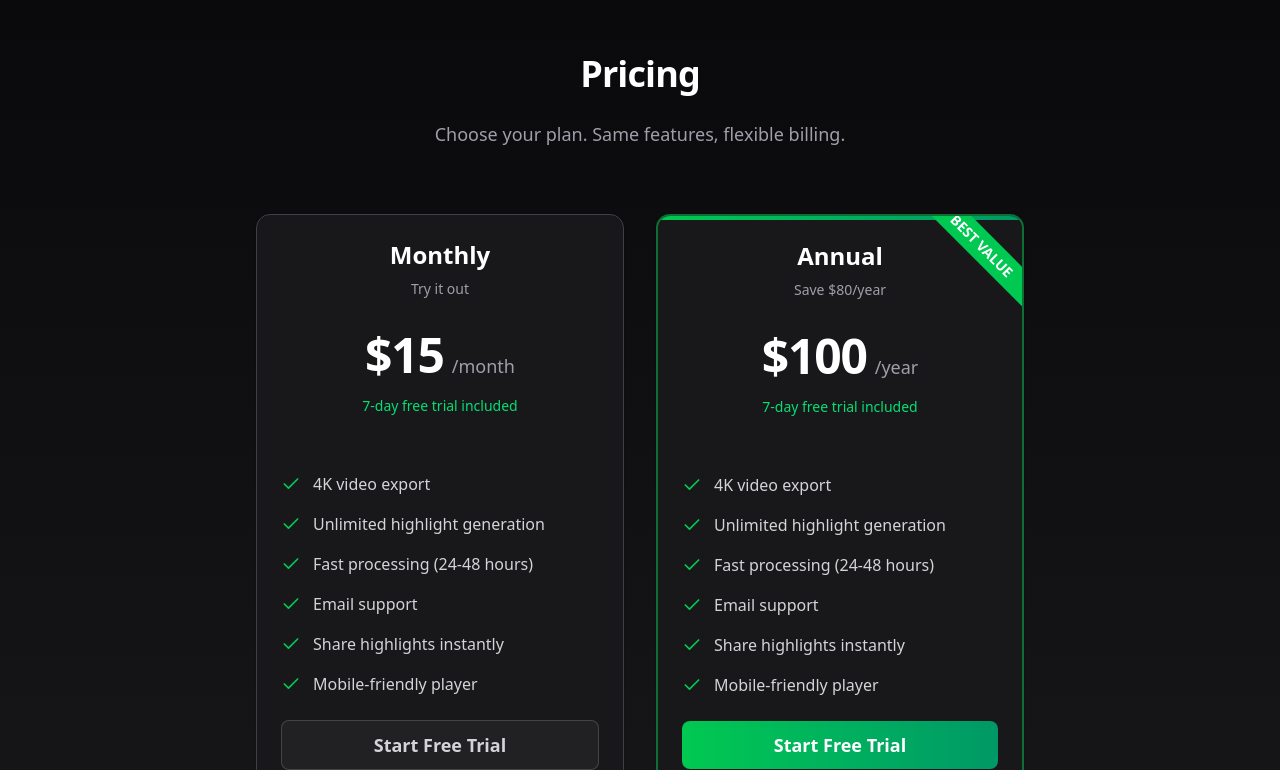
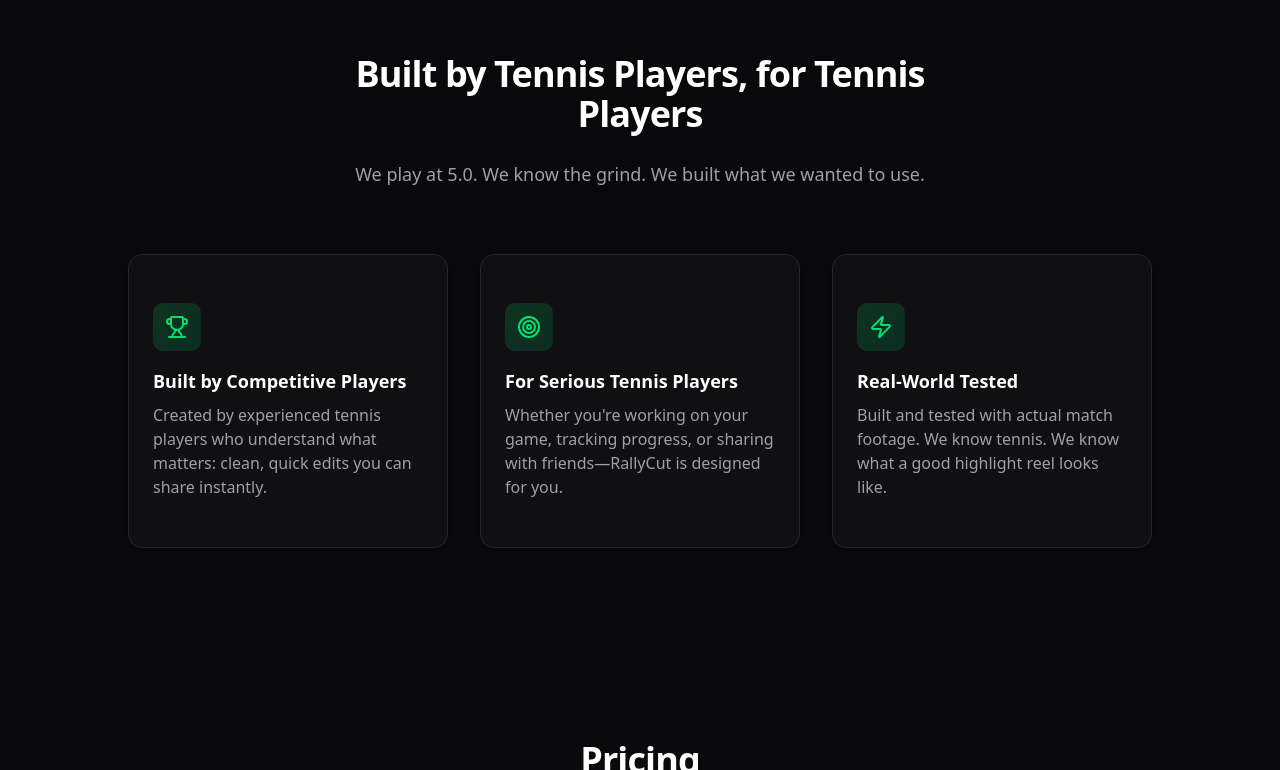
Before and after one commit to zhiachong/rallycut-web, a Next.js app: page / in a window 1280 px wide. Shown: the part 2030-2800 px from the top of the page. Built offline with nearby package versions, Linux system fonts and the light colour scheme.

Commit message:
Add: Tennis-specific hero title + credibility section (built by tennis players for tennis players)

```diff
--- a/app/page.tsx
+++ b/app/page.tsx
@@ -1,6 +1,7 @@
 'use client';
 import { Hero } from '@/components/hero';
 import { Features } from '@/components/features';
+import { Credibility } from '@/components/credibility';
 import { Pricing } from '@/components/pricing';
 import { UploadForm } from '@/components/upload-form';
 import { FAQ } from '@/components/faq';
@@ -37,6 +38,7 @@
     <main className="min-h-screen bg-zinc-950">
       <Hero onGetStarted={handleSubscribe} />
       <Features />
+      <Credibility />
       <Pricing onSubscribe={handleSubscribe} />
       <UploadForm onSubmit={(file, email) => handleSubscribe()} />
       <FAQ />
--- /dev/null
+++ b/components/credibility.tsx
@@ -0,0 +1,57 @@
+'use client';
+
+import { Card, CardContent } from '@/components/ui/card';
+import { Trophy, Target, Zap } from 'lucide-react';
+
+const credentials = [
+  {
+    icon: Trophy,
+    title: 'Built by Competitive Players',
+    description: 'Created by experienced tennis players who understand what matters: clean, quick edits you can share instantly.',
+  },
+  {
+    icon: Target,
+    title: 'For Serious Tennis Players',
+    description: 'Whether you\'re working on your game, tracking progress, or sharing with friends—RallyCut is designed for you.',
+  },
+  {
+    icon: Zap,
+    title: 'Real-World Tested',
+    description: 'Built and tested with actual match footage. We know tennis. We know what a good highlight reel looks like.',
+  },
+];
+
+export function Credibility() {
+  return (
+    <section className="py-24 bg-zinc-950">
+      <div className="container mx-auto max-w-7xl px-4 sm:px-6 lg:px-8">
+        <div className="mx-auto max-w-2xl text-center mb-16">
+          <h2 className="text-3xl font-bold tracking-tight text-white sm:text-4xl">
+            Built by Tennis Players, for Tennis Players
+          </h2>
+          <p className="mt-6 text-lg leading-8 text-zinc-400">
+            We play at 5.0. We know the grind. We built what we wanted to use.
+          </p>
+        </div>
+
+        <div className="mx-auto grid max-w-5xl grid-cols-1 gap-8 lg:grid-cols-3">
+          {credentials.map((cred) => (
+            <Card key={cred.title} className="bg-zinc-900/50 border-zinc-800">
+              <CardContent className="p-6">
+                <div className="flex flex-col items-start gap-4">
+                  <div className="rounded-lg bg-gradient-to-br from-green-500/20 to-emerald-600/20 p-3">
+                    <cred.icon className="h-6 w-6 text-green-400" />
+                  </div>
+                  <div>
+                    <h3 className="text-lg font-semibold text-white">{cred.title}</h3>
+                    <p className="mt-2 text-zinc-400">{cred.description}</p>
+                  </div>
+                </div>
+              </CardContent>
+            </Card>
+          ))}
+        </div>
+      </div>
+    </section>
+  );
+}
--- a/components/hero.tsx
+++ b/components/hero.tsx
@@ -18,7 +18,7 @@
           </div>
 
           <h1 className="text-4xl font-bold tracking-tight text-white sm:text-6xl lg:text-7xl">
-            Get{' '}
+            Tennis{' '}
             <span className="bg-gradient-to-r from-green-400 to-emerald-600 bg-clip-text text-transparent">
               4K highlights
             </span>
```
